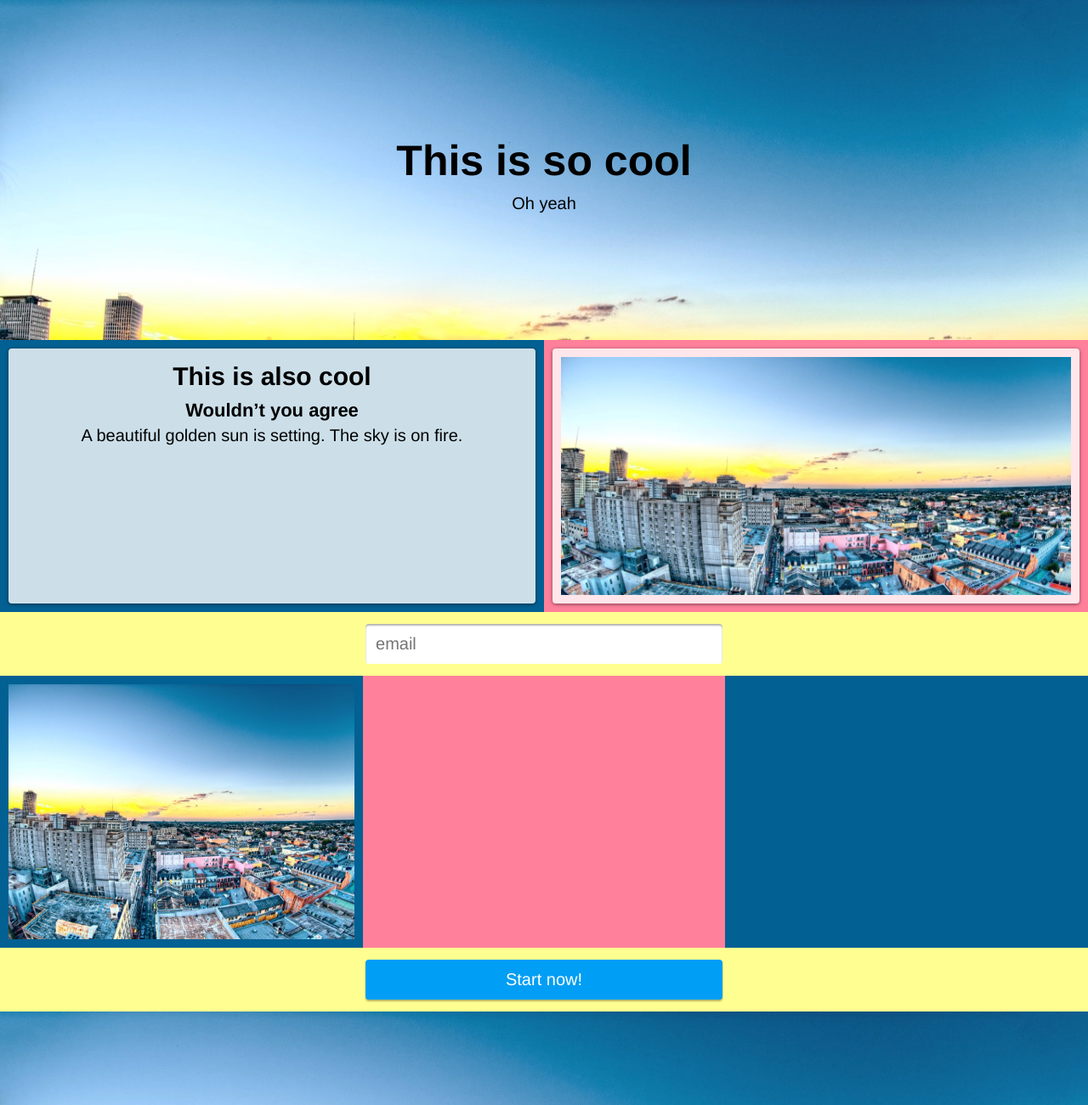
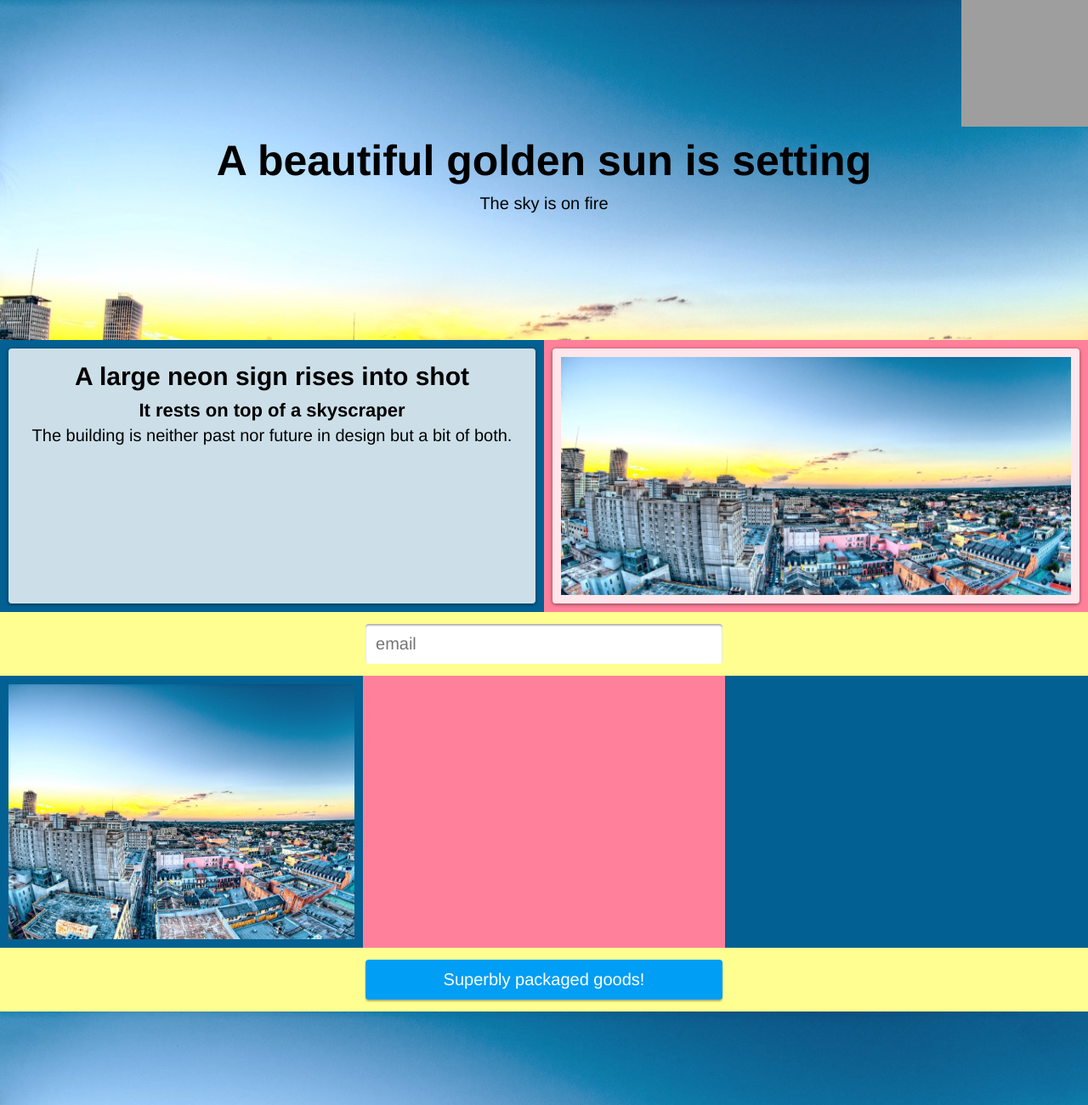
Before and after one commit to tomsoderlund/flexsite, a plain HTML site: page index.html in a window 1280 px wide. Shown: the top 1300 px of the page at 85% size. Drawn offline with Linux system fonts and the light colour scheme; grey boxes are pictures that could not be loaded.

Commit message:
Fork me + new copy

```diff
--- a/index.html
+++ b/index.html
@@ -11,16 +11,18 @@
 </head>
 <body>
 
+<a href="https://github.com/tomsoderlund/flexsite" target="_blank"><img style="position: absolute; top: 0; right: 0; border: 0; width: 149px; height: 149px;" src="http://aral.github.com/fork-me-on-github-retina-ribbons/right-orange@2x.png" alt="Fork me on GitHub"></a>
+
 <main>
 
 	<section class="full color2" style="background-image: url(./images/unsplash-scott-webb-12981.jpg);">
-		<h1>This is so cool</h1>
-		<p>Oh yeah</p>
+		<h1>A beautiful golden sun is setting</h1>
+		<p>The sky is on fire</p>
 	</section><section class="half color1">
 		<div class="card top">
-			<h2>This is also cool</h2>
-			<h3>Wouldn’t you agree</h3>
-			<p>A beautiful golden sun is setting. The sky is on fire.</p>
+			<h2>A large neon sign rises into shot</h2>
+			<h3>It rests on top of a skyscraper</h3>
+			<p>The building is neither past nor future in design but a bit of both.</p>
 		</div>
 	</section><section class="half color3">
 		<div class="card">
@@ -35,7 +37,7 @@
 	</section><section class="third color1">
 	</section>
 	</section><section class="full_thin color2">
-		<button type="" class="color4">Start now!</button>
+		<button type="" class="color4">Superbly packaged goods!</button>
 	</section><section class="full color2" style="background-image: url(./images/unsplash-scott-webb-12981.jpg);">
 	</section>
 
```
